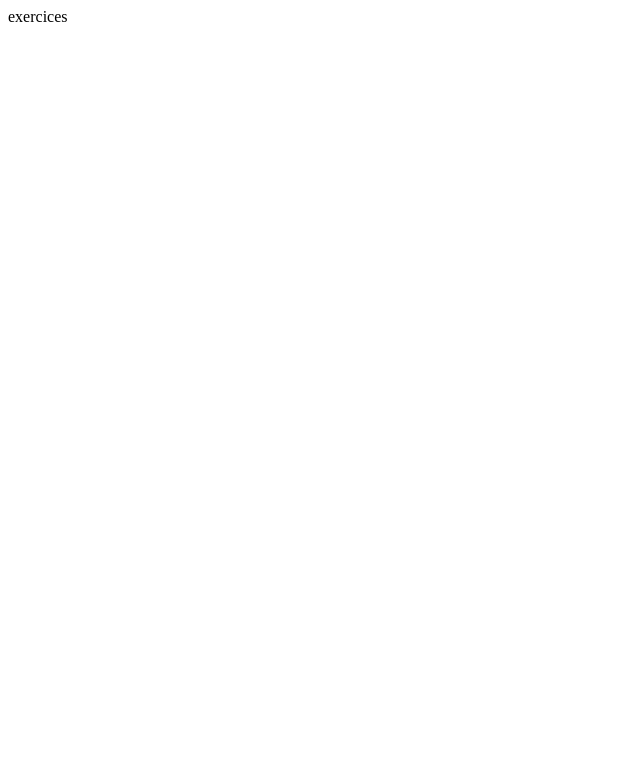
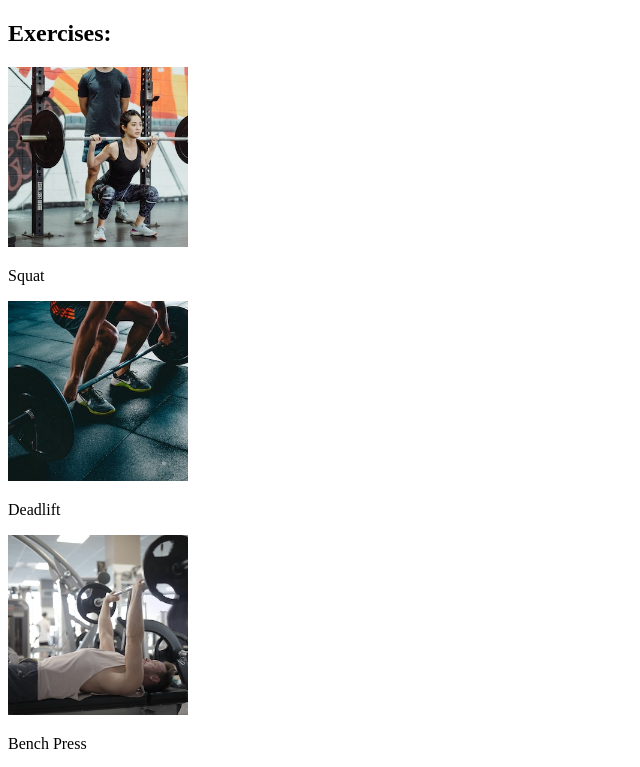
Before and after one commit to N-Ignacio-Bouffanais/routine-t3, a Next.js app: page /exercices in a window 1280 px wide. Shown: the top 767 px of the page, without its empty margins (0-640 px from the left). Built offline with nearby package versions, Linux system fonts and the light colour scheme.

Commit message:
[feature] images rounded and grid colums

```diff
--- a/src/pages/exercices.tsx
+++ b/src/pages/exercices.tsx
@@ -1,8 +1,21 @@
+import exercises_images from '~/utils/exercises_img';
 
-const exercices = () => {
+const Exercices = () => {
   return (
-    <div>exercices</div>
+    <div className=''>
+      <h2 className='text-slate-50 text-xl py-2 font-semibold'>Exercises:</h2>
+      <div className='grid grid-cols-2 gap-3 sm:grid-cols-3 md:grid-cols-4'>
+        {exercises_images.map<JSX.Element>((image: { id: number, src: string, alt: string, name_exercise: string }) => (
+          <div>
+            <picture key={image.id} >
+              <img className='rounded-lg hover:scale-105' src={image.src} alt={image.alt} width={180} height={180} />
+            </picture>
+            <p className='text-white font-medium py-3'>{image.name_exercise}</p>
+          </div>
+        ))}
+      </div>
+    </div>
   )
 }
 
-export default exercices
+export default Exercices
--- a/src/server/api/routers/exercise.ts
+++ b/src/server/api/routers/exercise.ts
@@ -17,7 +17,6 @@ const postExercise = publicProcedure
       reps: z.number().min(3).max(40),
       weight: z.number().min(2).max(150),
       sets: z.number().min(1).max(7),
-      category: z.string().trim().toLowerCase(),
       authorEmail: z.string(),
     })
   )
@@ -29,7 +28,6 @@ const postExercise = publicProcedure
         reps: input.reps,
         weight: input.weight,
         sets: input.sets,
-        category: input.category,
         user: {
           connect: {
             email: input.authorEmail,
@@ -65,7 +63,6 @@ const updateExercise = publicProcedure
       reps: z.number().min(3).max(40),
       weight: z.number().min(2).max(150),
       sets: z.number().min(1).max(7),
-      category: z.string().trim().toLowerCase(),
     })
   )
   .mutation(async ({ ctx, input }) => {
@@ -80,7 +77,6 @@ const updateExercise = publicProcedure
           reps: input.reps,
           weight: input.weight,
           sets: input.sets,
-          category: input.category,
         },
       });
       if (!result) throw new Error("Exercise not found");
--- a/src/utils/exercises_img.ts
+++ b/src/utils/exercises_img.ts
@@ -2,25 +2,25 @@ const exercises_images = [
   {
     id: 1,
     alt: "Image of Squat exercise",
-    category: "leg",
+    name_exercise: "Squat",
     src: "/squat.jpg",
   },
   {
     id: 2,
     alt: "Image of Deadlift exercise",
-    category: "leg",
+    name_exercise: "Deadlift",
     src: "/deadlift.jpg",
   },
   {
     id: 3,
     alt: "Image of Bench Press exercise",
-    category: "upper-body",
+    name_exercise: "Bench Press",
     src: "/bench-press.jpg",
   },
   {
     id: 4,
     alt: "Image of Curl biceps exercise",
-    category: "arms",
+    name_exercise: "Biceps Curl",
     src: "/Curl-biceps.jpg",
   },
 ];
```
Also changed, not shown: src/pages/home.tsx (+3 -12 lines), public/deadlift.jpg, 1 other file (tests, documents, lock files or other folders).
